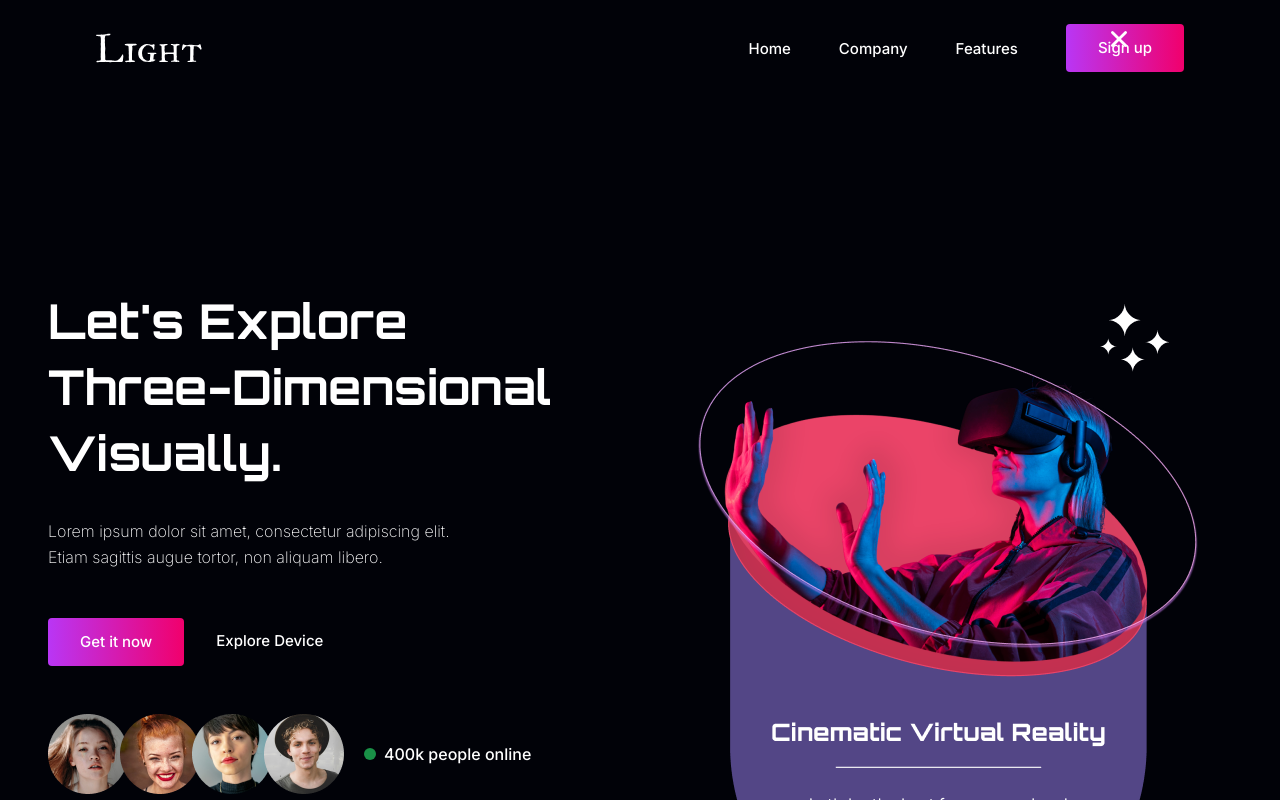
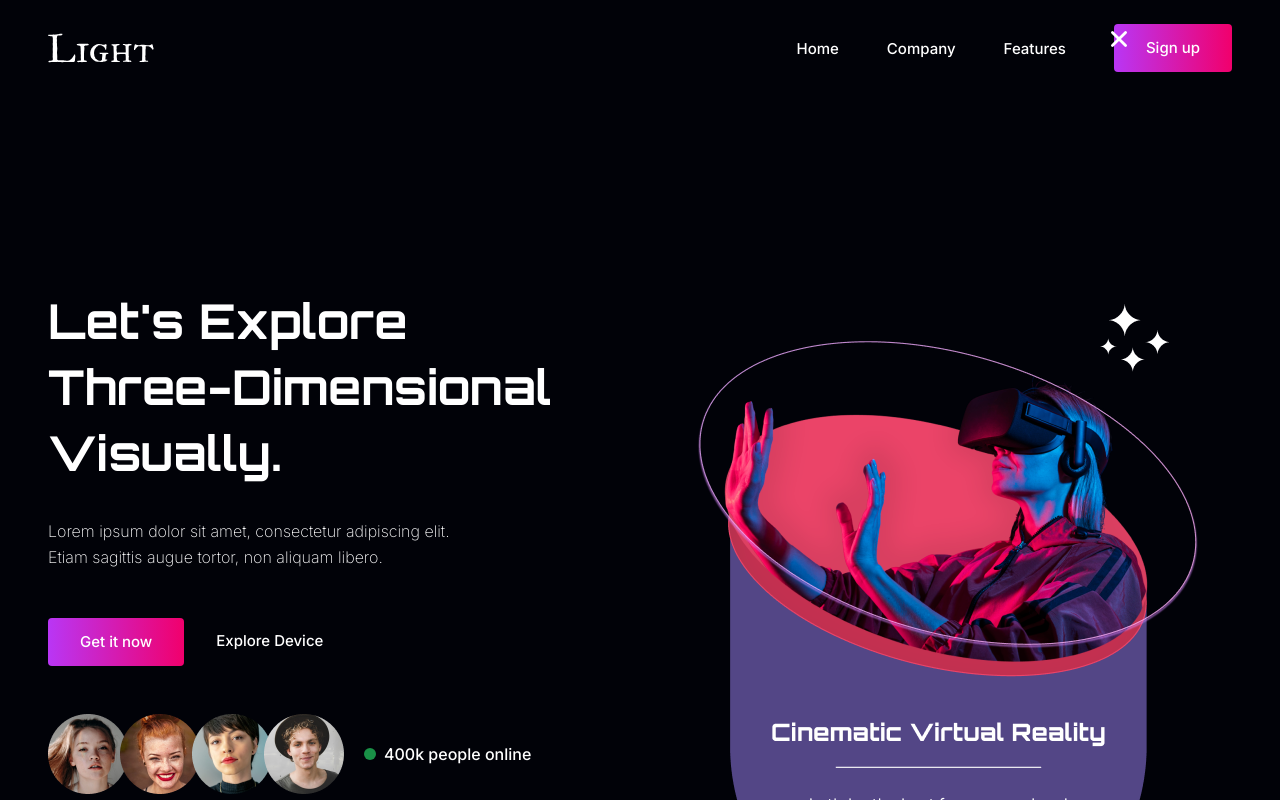
Before and after one commit to Ahmedelsayedd01/VR-Website, a React (Create React App) app: page / in a window 1280 px wide. Shown: the top 800 px of the page. Built offline with nearby package versions, Linux system fonts and the light colour scheme; the HTML template or start-up script is replaced by a standard one.

Commit message:
New Update

```diff
--- a/src/components/Header.js
+++ b/src/components/Header.js
@@ -4,12 +4,10 @@ import React from "react";
 import Logo from "../assets/img/logo.svg";
 import Nav from "./Nav";
 
-//import icon
-import { HiMenu } from "react-icons/hi";
-const Header = ({ setNavMobile }) => {
+const Header = () => {
   return (
     <header className="py-6">
-      <div className="container mx-auto">
+      <div className="">
         <div className="flex items-center justify-between">
           {/* logo */}
           <a href="#">
@@ -17,12 +15,6 @@ const Header = ({ setNavMobile }) => {
           </a>
           {/* nav */}
           <Nav />
-          {/* nav mobile btn */}
-          <HiMenu
-            onClick={() => setNavMobile(true)}
-            className="lg:hidden text-3xl text-white
-          cursor-pointer"
-          />
         </div>
       </div>
     </header>
```
